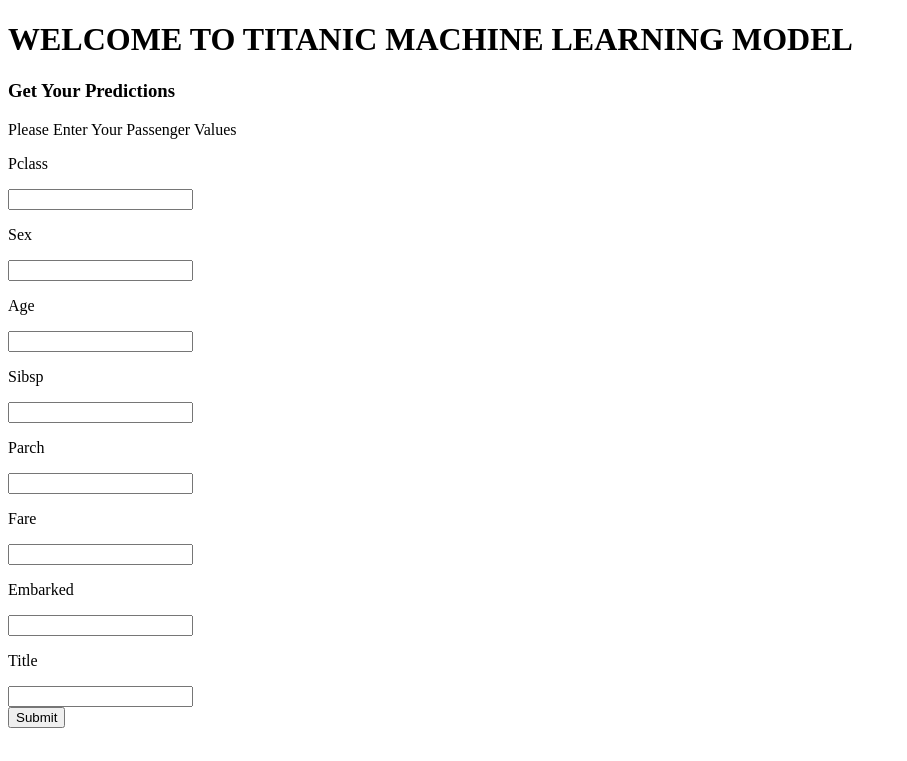
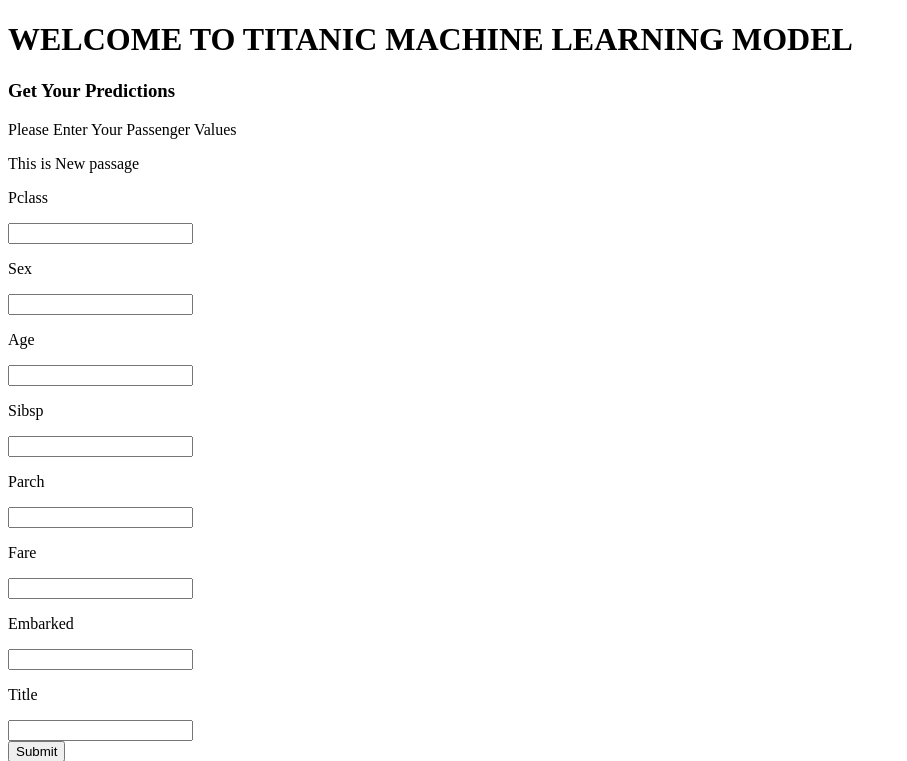
Before and after one commit to coding4startups/ML_titanic, a Django app: page / in a window 1280 px wide. Shown: the top 761 px of the page, without its empty margins (0-907 px from the left). Run offline with Django 3.2, Linux system fonts and the light colour scheme.

Commit message:
This is my ML_Project

```diff
--- a/templates/index.html
+++ b/templates/index.html
@@ -8,7 +8,7 @@
 <h1>WELCOME TO TITANIC MACHINE LEARNING MODEL</h1>
 <h3>Get Your Predictions</h3>
 <p>Please Enter Your Passenger Values</P>
-
+<p>This is New passage</P>
 <form action= "{% url 'result' %}">
 
     {% csrf_token %}
```
Also changed, not shown: 1 other file.
